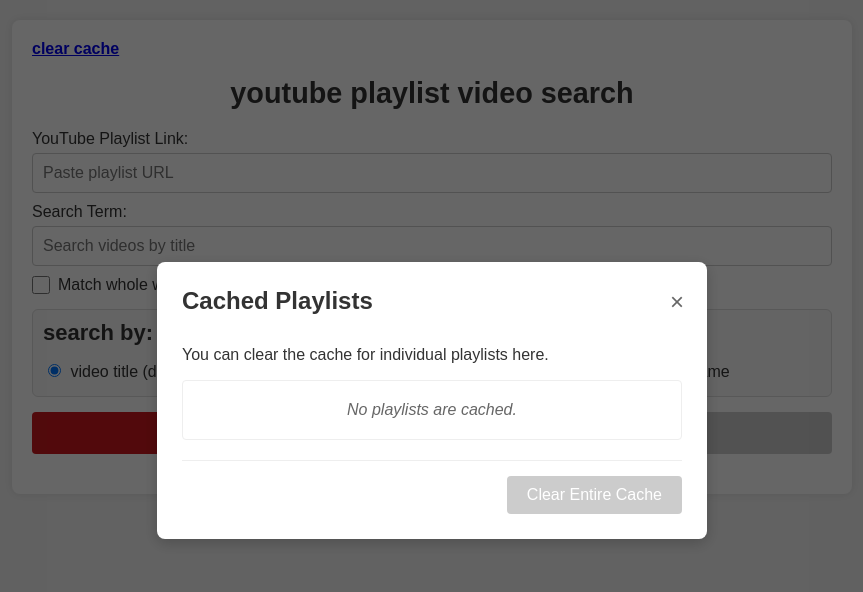
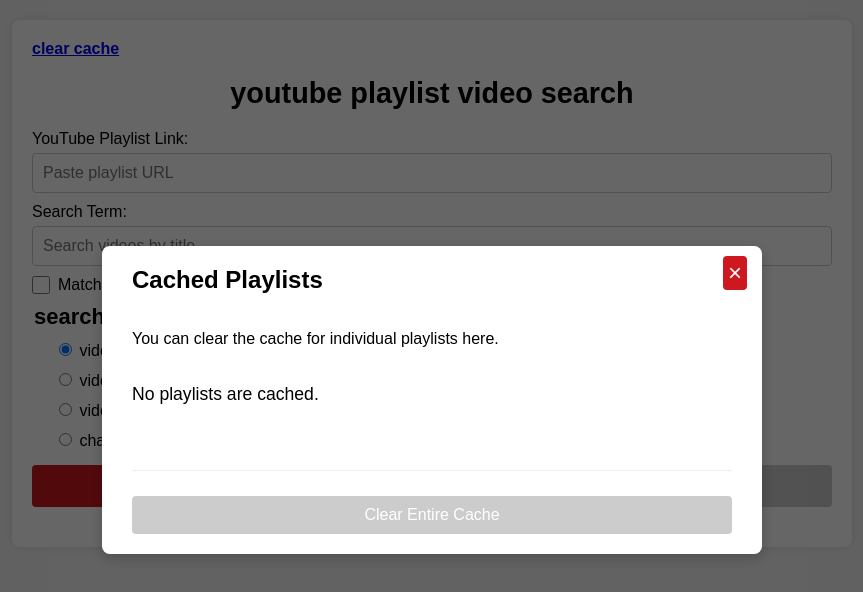
Before and after one commit to eightynine77/youtube-playlist-search-vercel, a Next.js app: page / in a window 1280 px wide. Both pictures are taken after a click on the link "clear cache". Shown: the top 592 px of the page, without its empty margins (208-1071 px from the left). Built offline with nearby package versions, Linux system fonts and the light colour scheme.

Commit message:
reverted to the old UI, 99% completed
the other 1% lies on the buggy cached playlist item on the modal pop-up window

```diff
--- a/src/app/globals.css
+++ b/src/app/globals.css
@@ -1,49 +1,309 @@
-body { font-family: Arial, sans-serif; margin: 20px; background-color: #f4f4f4; color: #333; }
-h1 { text-align: center; font-size: 1.8em; }
-.container { max-width: 800px; margin: auto; background: #fff; padding: 20px; border-radius: 8px; box-shadow: 0 0 10px rgba(0,0,0,0.1); }
+body {
+  font-family: Arial, sans-serif;
+  margin: 20px;
+  background-color: #f4f4f4;
+}
+
+h1 {
+  text-align: center;
+  font-size: 1.8em;
+}
+
+.container {
+  max-width: 800px;
+  margin: auto;
+  background: #fff;
+  padding: 20px;
+  border-radius: 8px;
+  box-shadow: 0 0 10px rgba(0,0,0,0.1);
+}
+
 form { margin-bottom: 20px; }
 label { display: block; margin: 10px 0 5px; }
 input[type="text"] { width: 100%; padding: 10px; box-sizing: border-box; font-size: 1em; border: 1px solid #ccc; border-radius: 4px; color: #000; }
-button { width: 100%; padding: 12px; background-color: #cc181e; color: white; border: none; border-radius: 4px; cursor: pointer; font-size: 1em; margin-top: 10px; transition: all 0.2s; }
-button:hover { background-color: #a81015; }
+
+button {
+  width: 100%;
+  padding: 12px;
+  background-color: #cc181e;
+  color: white;
+  border: none;
+  border-radius: 4px;
+  cursor: pointer;
+  font-size: 1em;
+  margin-top: 10px;
+  transition: all 0.2s;
+}
+
+button:hover {
+  background-color: #a31013;
+}
+
 button:disabled { background-color: #ccc; cursor: not-allowed; }
 .checkbox-group { display: flex; align-items: center; margin-top: 10px; gap: 8px; }
 .checkbox-group input[type="checkbox"] { width: 18px; height: 18px; margin: 0; cursor: pointer; }
 .checkbox-group label { margin: 0; display: inline-block; cursor: pointer; -webkit-user-select: none; }
-.search-mode-group { margin-top: 15px; padding: 10px; background: #f9f9f9; border-radius: 6px; border: 1px solid #ddd; }
-.search-mode-group p { margin-top: 0; margin-bottom: 10px; font-weight: bold; }
-.search-mode-group label { display: inline-block; margin-right: 15px; margin-top: 5px; font-weight: normal; cursor: pointer; }
-.search-mode-group input[type="radio"] { margin-right: 5px; }
+
+.search-mode-group {
+  margin-top: 10px;
+  padding-left: 2px;
+}
+
+.search-mode-group p {
+  margin: 10px 0 5px;
+  font-weight: bold;
+}
+
+.search-mode-group label {
+  display: block;
+  margin-left: 20px;
+  font-weight: normal;
+}
+
 .search-controls { display: flex; gap: 10px; margin-top: 15px; }
 .search-controls button { margin-top: 0; }
-#statusMessage { margin-top: 10px; font-weight: bold; color: #333; }
-#counterText { margin-top: 5px; font-size: 0.9em; color: #666; }
-.video-list { list-style: none; padding: 0; }
-.video-item { display: flex; margin-bottom: 15px; background: #fafafa; padding: 10px; border-radius: 5px; border: 1px solid #ddd; gap: 15px; }
-.video-item img { width: 120px; height: 90px; object-fit: cover; border-radius: 4px; }
-.video-details { display: flex; flex-direction: column; justify-content: center; flex: 1; min-width: 0; }
-.video-details a { text-decoration: none; color: #000; font-weight: bold; font-size: 1.1em; margin-bottom: 5px; display: block; }
-.video-details a:hover { text-decoration: underline; color: #cc181e; }
-.channel-name { color: #555; font-size: 0.9em; margin-top: auto; }
-.channel-name a { color: #555; text-decoration: none; font-weight: normal; font-size: 1em; display: inline; }
-.channel-name a:hover { text-decoration: underline; }
-.modal-overlay { position: fixed; top: 0; left: 0; width: 100%; height: 100%; background: rgba(0, 0, 0, 0.6); display: flex; justify-content: center; align-items: center; z-index: 1000; }
-.modal-content { background: #fff; padding: 25px; border-radius: 8px; width: 90%; max-width: 500px; max-height: 80vh; display: flex; flex-direction: column; box-shadow: 0 4px 15px rgba(0,0,0,0.2); position: relative; }
-.modal-close-btn { position: absolute; top: 15px; right: 15px; background: none; border: none; font-size: 1.5em; color: #666; cursor: pointer; padding: 0; width: 30px; height: 30px; display: flex; align-items: center; justify-content: center; }
-.modal-close-btn:hover { color: #000; background: #f0f0f0; border-radius: 50%; }
-.modal-content h2 { margin-top: 0; margin-bottom: 15px; font-size: 1.5em; padding-right: 30px; }
-.cached-playlist-list { list-style: none; padding: 0; margin: 0; overflow-y: auto; flex-grow: 1; border: 1px solid #eee; border-radius: 4px; }
-.cached-playlist-item { display: flex; justify-content: space-between; align-items: center; padding: 12px 15px; border-bottom: 1px solid #eee; gap: 15px; }
-.cached-playlist-item:last-child { border-bottom: none; }
-.cached-playlist-info { flex-grow: 1; overflow: hidden; }
-.cached-playlist-info strong { font-size: 1.1em; color: #333; display: block; white-space: nowrap; overflow: hidden; text-overflow: ellipsis; }
-.cached-playlist-info span { font-size: 0.9em; color: #666; }
-.delete-cache-btn { width: fit-content; padding: 8px 12px; background-color: #f44336; color: white; border: none; border-radius: 4px; cursor: pointer; font-size: 0.9em; margin-top: 0; transition: background-color 0.2s; }
-.delete-cache-btn:hover { background-color: #d32f2f; }
-.modal-footer { margin-top: 20px; padding-top: 15px; border-top: 1px solid #eee; display: flex; justify-content: flex-end; }
-.clear-all-btn { width: auto; padding: 10px 20px; background-color: #f44336; margin-top: 0; }
-.clear-all-btn:hover { background-color: #d32f2f; }
-.empty-result { text-align: center; padding: 20px; color: #666; font-style: italic; }
+
+#statusMessage { margin-top: 10px; font-weight: bold; }
+
+#counterText {
+  text-align: center;
+  display: block;
+  font-size: 1.3em;
+  font-style: italic;
+}
+
+.video-list {
+  list-style: none;
+  padding: 0;
+}
+
+.video-item {
+  display: flex;
+  flex-direction: column;
+  align-items: flex-start;
+  margin-bottom: 15px;
+  background: #fafafa;
+  padding: 10px;
+  border-radius: 4px;
+}
+
+.video-item img {
+  width: 100%;
+  max-width: 300px;
+  height: auto;
+  object-fit: cover;
+  margin-bottom: 10px;
+  border-radius: 4px;
+}
+
+.video-info a {
+  font-size: 1.1em;
+  color: #cc181e;
+  text-decoration: underline;
+  word-break: break-word;
+}
+
+.video-info .channel-link {
+  display: inline;
+  font-size: 1.1em;
+  color: #cc181e;
+  font-weight: normal;
+  text-decoration: underline;
+  word-break: break-word;
+}
+
+.video-info .channel-name {
+  display: inline;
+  font-size: 1.1em;
+  color: #cc181e;
+  text-decoration: underline;
+  font-weight: normal;
+  word-break: break-word;
+}
+
+.video-info .youtube-channel-text {
+  display: block;
+  font-size: 1.1em;
+  word-break: break-word;
+  font-weight: normal;
+  color: #313338;
+}
+
+.video-info .channel-info-container {
+  margin-top: 1em;
+}
+
+/* Responsive desktop layout for video items */
+@media (min-width: 600px) {
+  .video-item {
+    flex-direction: row;
+    align-items: center;
+  }
+
+  .video-item img {
+    margin-right: 15px;
+    margin-bottom: 0;
+  }
+}
+
+.modal-overlay {
+  position: fixed;
+  top: 0;
+  left: 0;
+  width: 100%;
+  height: 100%;
+  background: rgba(0, 0, 0, 0.6);
+  display: flex;
+  align-items: center;
+  justify-content: center;
+  z-index: 1000;
+}
+
+.modal-content {
+  background: #fff;
+  padding: 20px 30px;
+  border-radius: 8px;
+  width: 90%;
+  max-width: 600px;
+  max-height: 80vh;
+  position: relative;
+  box-shadow: 0 4px 15px rgba(0,0,0,0.2);
+  display: flex;
+  flex-direction: column;
+}
+
+.modal-close-btn {
+  position: absolute;
+  top: 10px;
+  right: 15px;
+  width: auto;
+  padding: 5px;
+  margin-top: 0;
+  font-size: 1.5em;
+  line-height: 1;
+  cursor: pointer;
+}
+
+.modal-content h2 {
+  margin-top: 0;
+}
+
+.cached-playlist-list {
+  list-style: none;
+  padding: 0;
+  margin-top: 20px;
+  overflow-y: auto;
+  flex-shrink: 1;
+  min-height: 50px;
+}
+
+.cached-playlist-item {
+  display: flex;
+  justify-content: space-between;
+  align-items: center;
+  padding: 12px;
+  border: 1px solid #ddd;
+  border-radius: 4px;
+  margin-bottom: 10px;
+}
+
+.cached-playlist-info {
+  display: flex;
+  flex-direction: column;
+  min-width: 0;
+  margin-right: 15px;
+  overflow: hidden;
+  width: 100%;
+}
+
+.playlist-url {
+  display: block;
+  white-space: nowrap;
+  overflow-x: auto;
+  font-size: 0.85em;
+  color: #cc181e;
+  margin-top: 4px;
+  padding-bottom: 4px;
+  max-width: 100%;
+}
+
+/* Custom Scrollbar from old UI */
+* {
+  scrollbar-width: thin;
+  scrollbar-color: #cc181e #eee;
+}
+
+*::-webkit-scrollbar {
+  width: 8px;
+  height: 8px;
+}
+
+*::-webkit-scrollbar-track {
+  background: #eee;
+  border-radius: 4px;
+}
+
+*::-webkit-scrollbar-thumb {
+  background-color: #cc181e;
+  border-radius: 4px;
+  border: 2px solid #eee;
+}
+
+*::-webkit-scrollbar-thumb:hover {
+  background-color: #a81015;
+}
+
+*::-webkit-scrollbar-corner {
+  background: #eee;
+}
+
+.cached-playlist-info strong {
+  font-size: 1.1em;
+  color: #333;
+  display: block;
+  white-space: nowrap;
+  overflow: hidden;
+  text-overflow: ellipsis;
+}
+
+.cached-playlist-info span {
+  font-size: 0.9em;
+  color: #666;
+}
+
+.delete-cache-btn {
+  width: fit-content;
+  padding: 8px 12px;
+  background-color: #cc181e;
+  color: white;
+  border: none;
+  border-radius: 4px;
+  cursor: pointer;
+  font-size: 0.9em;
+  white-space: nowrap;
+}
+
+.modal-footer {
+  margin-top: 20px;
+  padding-top: 15px;
+  border-top: 1px solid #eee;
+  display: flex;
+  justify-content: flex-end;
+}
+
+.clear-all-btn {
+  padding: 10px 15px;
+  background-color: #cc181e;
+  color: white;
+  border: none;
+  border-radius: 4px;
+  cursor: pointer;
+}
+
+.empty-result {
+  font-size: 1.1em;
+}
+
 .error-msg { color: #cc181e; }
 .success-msg { color: #2e7d32; }
 .warning-msg { color: #ed6c02; }
--- a/src/app/page.jsx
+++ b/src/app/page.jsx
@@ -163,6 +163,10 @@
   }, []);
 
   const showStatus = (msg, type = 'info') => {
+    if (type !== 'error') {
+      setStatusMessage(''); // Hide message for info/success/warning
+      return;
+    }
     setStatusMessage(msg);
     setStatusType(type);
   };
@@ -182,7 +186,9 @@
     return {
       items: data.items || [],
       nextPageToken: data.nextPageToken || null,
-      totalResults: data.totalResults || 0
+      totalResults: data.totalResults || 0,
+      playlistTitle: data.playlistTitle || null,
+      channelTitle: data.playlistChannelTitle || null
     };
   };
 
@@ -239,6 +245,8 @@
       showStatus('Fetching playlist from YouTube...', 'info');
       let actualNextPageToken = null;
       let totalExpected = meta?.totalResults || 0;
+      let fetchedPlaylistTitle = meta?.playlistTitle || null;
+      let fetchedChannelTitle = meta?.channelTitle || null;
 
       do {
         if (abortRef.current) {
@@ -251,7 +259,17 @@
         if (pageToken === 'START') {
           totalExpected = result.totalResults;
           setPlaylistTotal(totalExpected);
-          await savePlaylistMeta(db, listId, { fullyCached: false, totalResults: totalExpected });
+
+          // Use the exact playlist metadata from the API
+          fetchedPlaylistTitle = result.playlistTitle || 'Unknown Title';
+          fetchedChannelTitle = result.channelTitle || 'Unknown Channel';
+
+          await savePlaylistMeta(db, listId, {
+            fullyCached: false,
+            totalResults: totalExpected,
+            playlistTitle: fetchedPlaylistTitle,
+            channelTitle: fetchedChannelTitle
+          });
         }
 
         await savePage(db, listId, pageToken, result.items, result.nextPageToken);
@@ -267,8 +285,13 @@
       } while (actualNextPageToken && !abortRef.current);
 
       if (!abortRef.current) {
-        await savePlaylistMeta(db, listId, { fullyCached: true, totalResults: totalExpected });
-        showStatus('Finished fetching playlist.', 'success');
+        await savePlaylistMeta(db, listId, {
+          fullyCached: true,
+          totalResults: totalExpected,
+          playlistTitle: fetchedPlaylistTitle,
+          channelTitle: fetchedChannelTitle
+        });
+        showStatus('', 'success');
       }
 
     } catch (err) {
@@ -285,6 +308,7 @@
   };
 
   // --- MODAL & CACHE MANAGEMENT ---
+
   const loadModalData = async () => {
     try {
       const db = await openDB();
@@ -352,24 +376,53 @@
         </div>
       </form>
 
-      <p id="counterText">{counterText} {filteredItems.length !== allItems.length && `(Filtered: ${filteredItems.length})`}</p>
+      <p id="counterText">
+        {isSearching ? (
+          allItems.length === 0 ? counterText : (
+            playlistTotal && Number.isFinite(playlistTotal)
+              ? `Searching ${allItems.length} of ${playlistTotal} videos`
+              : `Searching ${allItems.length} videos...`
+          )
+        ) : (
+          allItems.length > 0 ? `Done — searched ${allItems.length} videos | ${filteredItems.length} videos found` : ''
+        )}
+      </p>
       <p id="statusMessage" className={`${statusType}-msg`}>{statusMessage}</p>
 
       <ul id="results" className="video-list">
         {filteredItems.map((item, idx) => (
           <li key={`${item.videoId}-${idx}`} className="video-item">
-            {item.thumbnailUrl && <img src={item.thumbnailUrl} alt={item.title} />}
-            <div className="video-details">
-              {item.videoUrl ? <a href={item.videoUrl} target="_blank" rel="noopener noreferrer">{item.title}</a> : <strong>{item.title}</strong>}
-              <span className="channel-name">Channel: {item.channelHandle ? <a href={`https://www.youtube.com/${item.channelHandle}`} target="_blank" rel="noopener noreferrer">{item.channelTitle} ({item.channelHandle})</a> : <span>{item.channelTitle}</span>}</span>
+            {item.thumbnailUrl && <img src={item.thumbnailUrl} alt={item.title} loading="lazy" />}
+
+            <div className="video-info">
+              {item.videoUrl ? (
+                <a href={item.videoUrl} target="_blank" rel="noopener noreferrer">{item.title}</a>
+              ) : (
+                <strong>{item.title}</strong>
+              )}
+
+              <div className="channel-info-container">
+                <span className="youtube-channel-text">youtube channel: </span>
+                {item.channelId ? (
+                  <a href={`https://www.youtube.com/channel/${item.channelId}`} className="channel-link" target="_blank" rel="noopener noreferrer">
+                    {item.channelTitle}
+                  </a>
+                ) : (
+                  <span className="channel-name">{item.channelTitle}</span>
+                )}
+
+                {item.channelHandle && (
+                  <> — <a href={`https://www.youtube.com/${item.channelHandle}`} className="channel-link" target="_blank" rel="noopener noreferrer">{item.channelHandle}</a></>
+                )}
+              </div>
             </div>
           </li>
         ))}
       </ul>
 
       {isModalOpen && (
-        <div id="cacheModal" className="modal-overlay">
-          <div className="modal-content">
+        <div id="cacheModal" className="modal-overlay" onClick={() => setIsModalOpen(false)}>
+          <div className="modal-content" onClick={(e) => e.stopPropagation()}>
             <button id="closeModalBtn" className="modal-close-btn" onClick={() => setIsModalOpen(false)}>&times;</button>
             <h2>Cached Playlists</h2>
             <p>You can clear the cache for individual playlists here.</p>
@@ -380,8 +433,9 @@
                 cachedPlaylists.map(list => (
                   <li key={list.playlistId} className="cached-playlist-item">
                     <div className="cached-playlist-info">
-                      <strong>{list.playlistId}</strong>
-                      <span>{list.totalResults ? `${list.totalResults} videos` : 'Partial cache'} &nbsp;&bull; {new Date(list.lastUpdated).toLocaleDateString()}</span>
+                      <strong>{list.playlistTitle || 'Unknown Title'}</strong>
+                      <span>By: {list.channelTitle || 'Unknown Channel'}</span>
+                      <span className="playlist-url">https://www.youtube.com/playlist?list={list.playlistId}</span>
                     </div>
                     <button className="delete-cache-btn" onClick={() => handleDeleteCache(list.playlistId)}>Delete</button>
                   </li>
```
